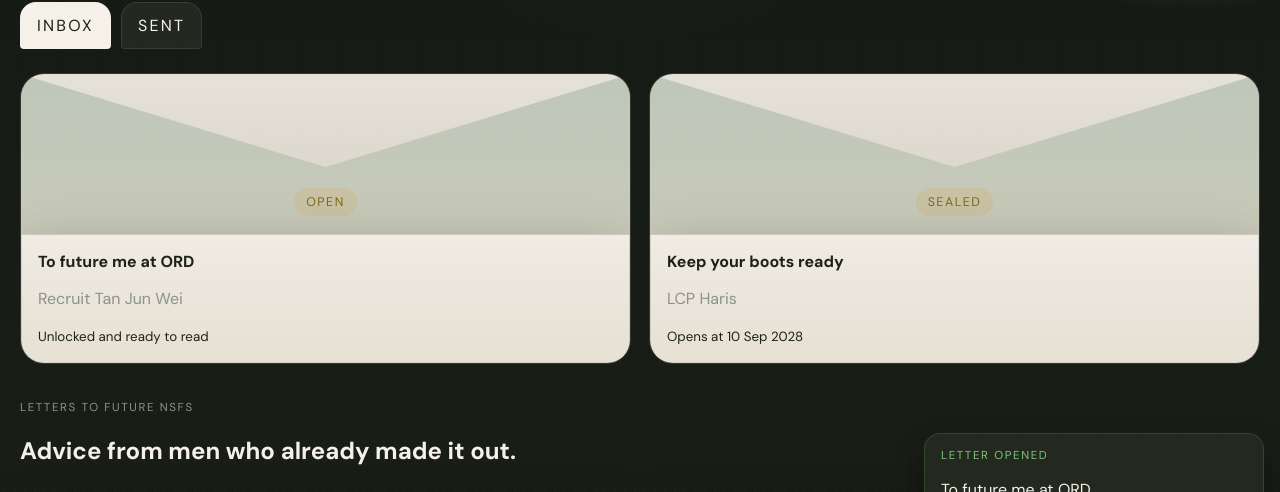
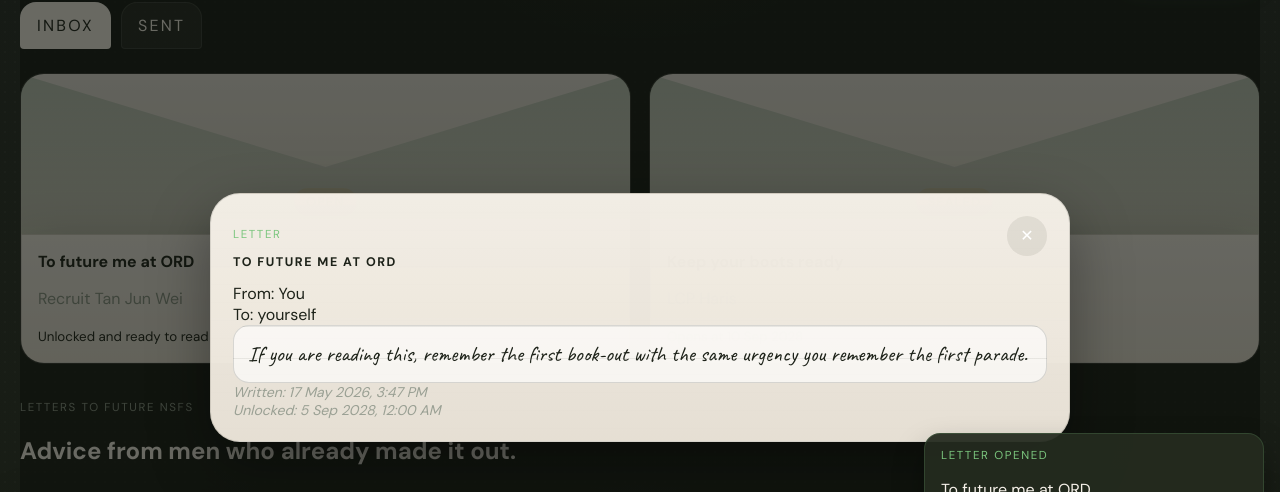
Before and after one commit to adriantanxy/chickenTaxi, a Vue app: page /letters in a window 1280 px wide. Both pictures are taken after a click on the element 325 px from the left and 471 px from the top of the page. Shown: the part 253-745 px from the top of the page. Built offline with nearby package versions, Linux system fonts and the light colour scheme; what @tsparticles/vue3 would draw is missing.

Commit message:
lettersview
some changes in letters view

```diff
--- a/src/pages/LettersView.vue
+++ b/src/pages/LettersView.vue
@@ -36,6 +36,7 @@
       </div>
     </section>
 
+    <!-- Compose Modal -->
     <ModalShell v-if="showCompose" kicker="Letter compose" title="Write a letter" @close="showCompose = false">
       <form class="modal-form letter-form" @submit.prevent="submitLetter">
         <label>
@@ -66,6 +67,33 @@
         <button class="primary-button" type="submit">Seal letter</button>
       </form>
     </ModalShell>
+
+    <!-- Letter Detail Modal -->
+    <ModalShell v-if="selectedLetter" kicker="Letter" :title="selectedLetter.subject" @close="selectedLetter = null">
+      <div class="letter-detail">
+        <div class="letter-meta">
+          <div class="letter-meta-row">
+            <span class="meta-label">From: </span>
+            <span class="meta-value">{{ selectedLetter.from || 'You' }}</span>
+          </div>
+          <div class="letter-meta-row">
+            <span class="meta-label">To: </span>
+            <span class="meta-value">{{ selectedLetter.to || selectedLetter.category || 'Yourself' }}</span>
+          </div>
+        </div>
+        <div class="letter-body lined-paper">
+          {{ selectedLetter.body }}
+        </div>
+        <div class="letter-meta-row-1">
+          <span class="meta-label">Written: </span>
+          <span class="meta-value">{{ formatDate(selectedLetter.createdAt) }}</span>
+        </div>
+        <div class="letter-meta-row-1" v-if="selectedLetter.unlockDate && selectedLetter.unlockDate !== 'now'">
+          <span class="meta-label">Unlocked: </span>
+          <span class="meta-value">{{ formatDate(selectedLetter.unlockDate) }}</span>
+        </div>
+      </div>
+    </ModalShell>
   </section>
 </template>
 
@@ -78,6 +106,8 @@ import ModalShell from '../components/ModalShell.vue'
 
 const store = useSagaStore()
 const showCompose = ref(false)
+const selectedLetter = ref(null)
+
 const composeForm = reactive({
   category: 'yourself',
   unlockDate: 'now',
@@ -86,6 +116,11 @@ const composeForm = reactive({
 })
 
 const currentLetters = computed(() => (store.activeLetterTab === 'Inbox' ? store.letters.inbox : store.letters.sent))
+
+const formatDate = (date) => {
+  if (!date || date === 'now') return dayjs().format('D MMM YYYY, h:mm A')
+  return dayjs(date).format('D MMM YYYY, h:mm A')
+}
 
 const openLetter = (letter) => {
   if (letter.sealed) {
@@ -96,10 +131,11 @@ const openLetter = (letter) => {
 
   store.selectAchievement('ach-1')
   store.addToast('LETTER OPENED', letter.subject)
+  selectedLetter.value = letter
 }
 
 const submitLetter = () => {
-  store.sendLetter(composeForm)
+  store.sendLetter({ ...composeForm, createdAt: new Date().toISOString() })
   showCompose.value = false
 }
 </script>
--- a/src/styles/global.css
+++ b/src/styles/global.css
@@ -672,10 +672,11 @@ button {
   position: fixed;
   inset: 0;
   z-index: 40;
-  display: grid;
-  place-items: end center;
   padding: 20px;
   background: rgba(12, 15, 11, 0.6);
+  display: flex;
+  align-items: center;
+  justify-content: center;
 }
 
 .modal-shell {
@@ -1152,3 +1153,9 @@ button {
     border-radius: 22px;
   }
 }
+
+.letter-meta-row-1 {
+  font-style: italic;
+  color: #9aa094;
+  font-size: 0.88rem;
+}
```
